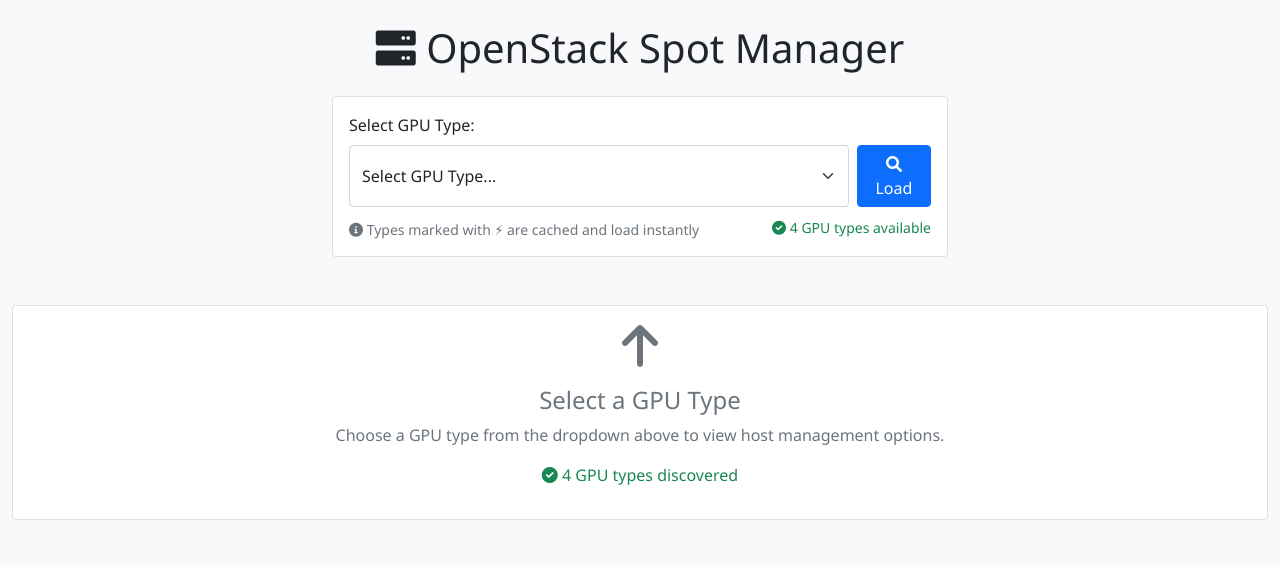
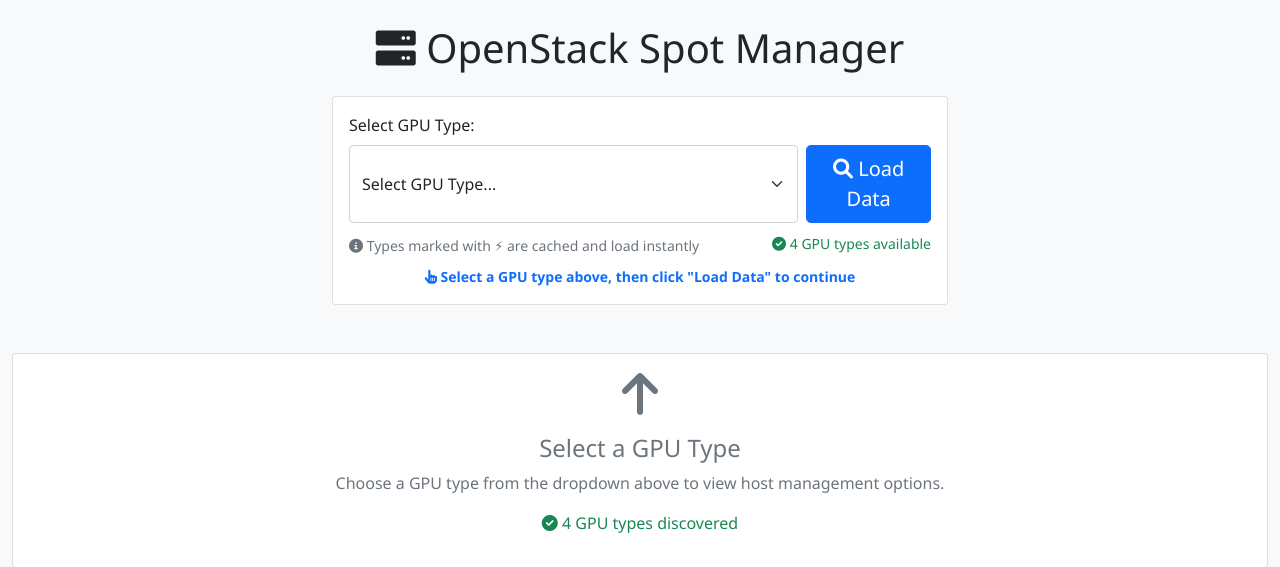
Before and after one commit to luis15pt/openstack-spot-manager, a Flask app: page /dashboard in a window 1280 px wide. Shown: the top 567 px of the page. Run offline with Flask 3, Linux system fonts and the light colour scheme.

Commit message:
Improve GPU type selection UX - make Load button more prominent
- Make Load button larger (btn-lg) and more prominent
- Add clear instructions: 'Select a GPU type above, then click Load Data'
- Change button text from 'Load' to 'Load Data' for clarity
- Add visual cues to guide users through the two-step process
- Fix confusion from removed JavaScript auto-submit behavior

🤖 Generated with [Claude Code](https://claude.ai/code)

Co-Authored-By: Claude <noreply@anthropic.com>

```diff
--- a/templates/index.html
+++ b/templates/index.html
@@ -36,11 +36,12 @@
                                             </option>
                                             {% endfor %}
                                         </select>
-                                        <button type="submit" class="btn btn-primary">
-                                            <i class="fas fa-search"></i> Load
+                                        <button type="submit" class="btn btn-primary btn-lg pulse-on-hover">
+                                            <i class="fas fa-search"></i> Load Data
                                         </button>
                                     </div>
-                                    <div class="d-flex justify-content-between align-items-center mt-2">
+                                    <div class="mt-2">
+                                        <div class="d-flex justify-content-between align-items-center">
                                             <small class="form-text text-muted">
                                                 <i class="fas fa-info-circle"></i>
                                                 Types marked with ⚡ are cached and load instantly
@@ -51,6 +52,13 @@
                                                 {{ available_gpu_types|length }} GPU types available
                                             </small>
                                             {% endif %}
+                                        </div>
+                                        <div class="text-center mt-2">
+                                            <small class="text-primary">
+                                                <i class="fas fa-hand-pointer"></i>
+                                                <strong>Select a GPU type above, then click "Load Data" to continue</strong>
+                                            </small>
+                                        </div>
                                     </div>
                                 </form>
                             </div>
```
Lines whose indentation alone changed are shown as unchanged.
